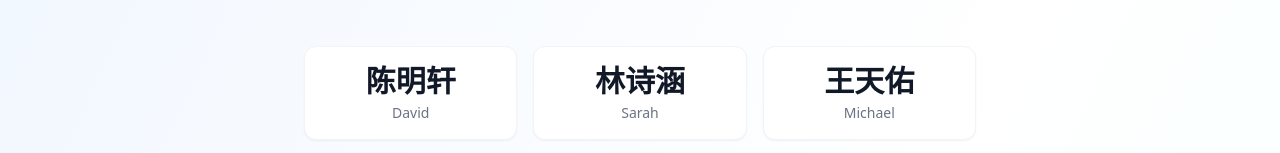
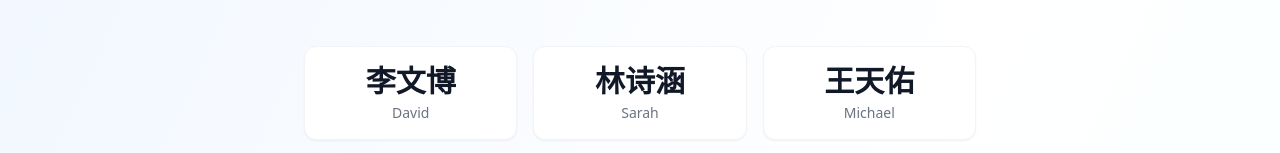
Before and after one commit to zhuchenzhuchen/foreign-name, a React (Vite) app: page / in a window 1280 px wide. Shown: the part 506-659 px from the top of the page. Built offline with nearby package versions, Linux system fonts and the light colour scheme; no server answers.

Commit message:
替换名字

```diff
--- a/src/components/LandingPage.tsx
+++ b/src/components/LandingPage.tsx
@@ -254,7 +254,7 @@ export default function LandingPage({ onNavigate }: { onNavigate: (page: string)
             {/* Example names showcase */}
             <div className="mt-12 grid grid-cols-2 md:grid-cols-3 gap-4 max-w-2xl mx-auto">
               <div className="bg-white rounded-xl p-4 shadow-sm border border-gray-100">
-                <div className="text-3xl font-bold text-gray-900 mb-1">陈明轩</div>
+                <div className="text-3xl font-bold text-gray-900 mb-1">李文博</div>
                 <div className="text-sm text-gray-500">David</div>
               </div>
               <div className="bg-white rounded-xl p-4 shadow-sm border border-gray-100">
```
